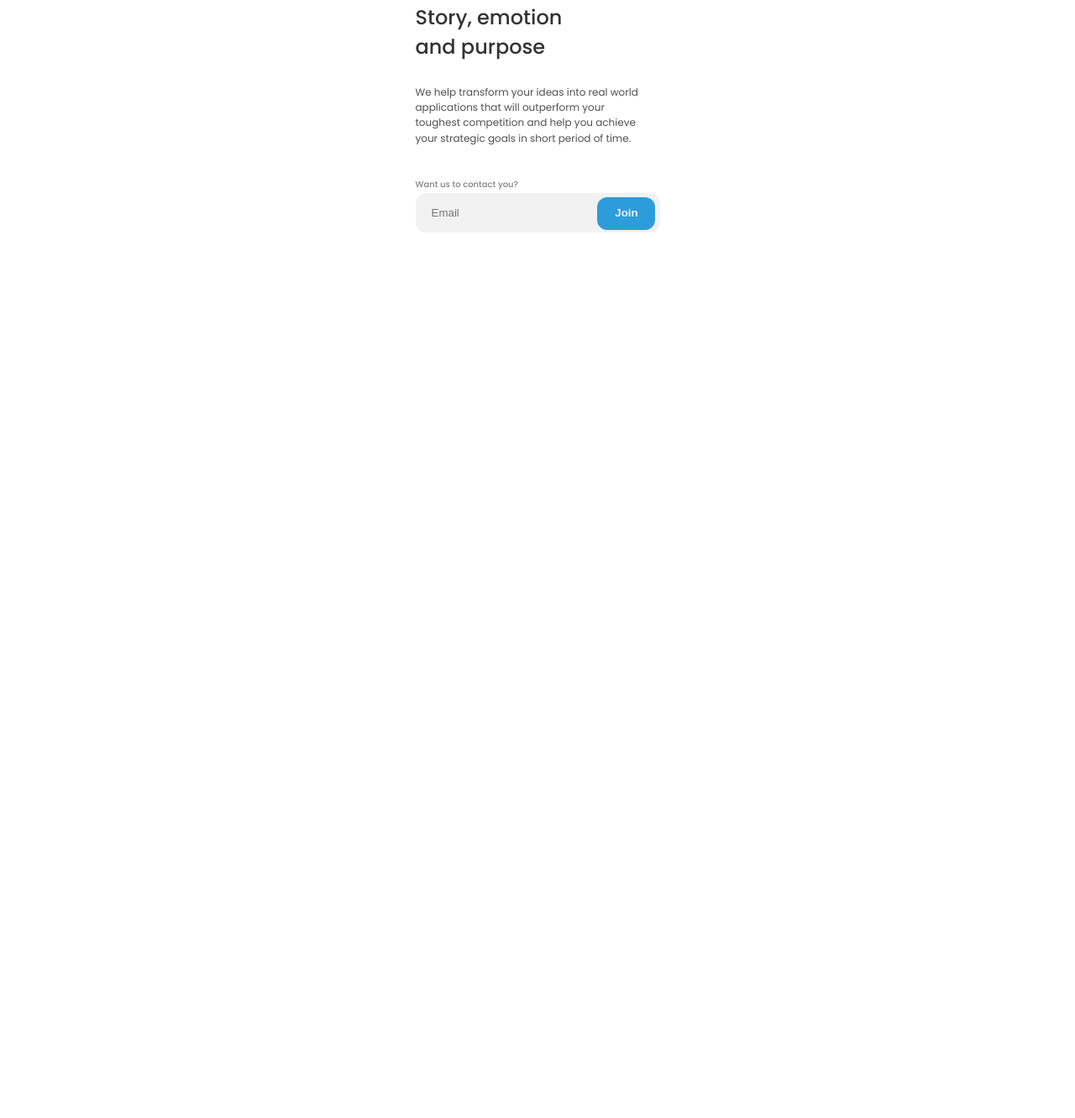
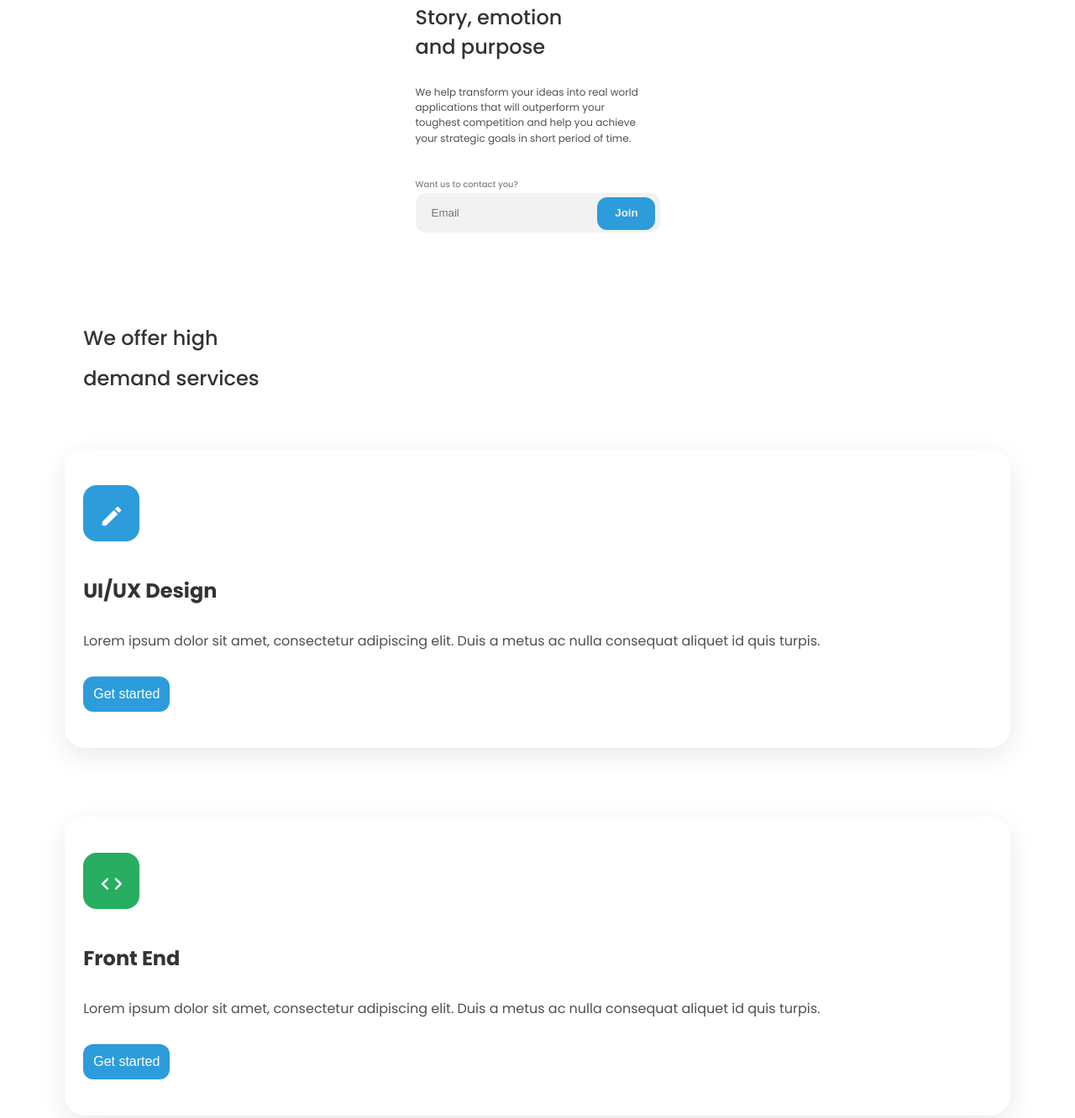
Before and after one commit to DoIfeanyichukwu/Eddie-homepage, a plain HTML site: page index.html in a window 1280 px wide. Shown: the part 568-1900 px from the top of the page at 84% size. Before the commit the page ends 947 px from the top, so only its background shows below. Drawn offline with Linux system fonts and the light colour scheme.

Commit message:
offer section done. for now

```diff
--- a/assets/css/main.css
+++ b/assets/css/main.css
@@ -1,3 +1,69 @@
-.main {
+.design, .team, .comment{
     display: none;
 }
+
+/* offer */
+.offer {
+    margin-block-end: 6.4rem;
+}
+.offer .main-section-text {
+    margin-block-end: 3.75rem;
+}
+.offer-card {
+    padding-inline: 1.4rem;
+    padding-block: 43px;
+    font-size: 1rem;
+    font-weight: 400;
+    box-shadow: 0px 10px 30px rgba(51, 51, 51, 0.1);
+    border-radius: 1.5rem;
+}
+
+.offer-card + .offer-card {
+    margin-block-start: 5.125rem;
+}
+
+.offer-card-img {
+    width: 67px;
+    height: 67px;
+    border-radius: 1rem;
+    padding: 22px 18px 21px 19px;
+    margin-block-end: 2.1875rem;
+}
+
+.pen {
+    background-color: #2D9CDB;
+}
+.code {
+    background-color: #27ae60;
+}
+.server {
+    background-color: #eb5757;
+}
+
+.offer-card-main-text {
+    font-size: 1.5rem;
+    font-weight: 700;
+    color: #333333;
+    line-height: 2;
+    margin-block-end: 1.5rem;
+}
+
+.offer-card-text {
+    font-weight: 400;
+    font-size: 1rem;
+    line-height: 1.5;
+    color: #4f4f4f;
+    margin-block-end: 1.875rem;
+}
+
+.offer-button {
+    background-color: #2D9CDB;
+    color: #fff;
+    border-radius: .75rem;
+    padding: .5625rem .75rem;
+    border: none;
+    font-size: 1rem;
+    font-weight: 500;
+    line-height: 1.5;
+    height: 2.625rem;
+}
--- a/assets/css/public.css
+++ b/assets/css/public.css
@@ -24,3 +24,16 @@ input {
     padding-inline-start: 1.1875rem;
     font-weight: 500;
 }
+
+.container {
+    width: 88%;
+    margin: 0 auto;
+}
+
+.main-section-text {
+    font-weight: 500;
+    font-size: 1.5rem;
+    color: #333333;
+    line-height: 2;
+    padding: 0 1.4rem;
+}
--- a/index.html
+++ b/index.html
@@ -99,7 +99,7 @@
         <section class="main-section section offer">
 
           <h2 class="main-section-text">
-            We offer high demand services
+            We offer high<br> demand services
           </h2>
 
           <div class="flex">
```
